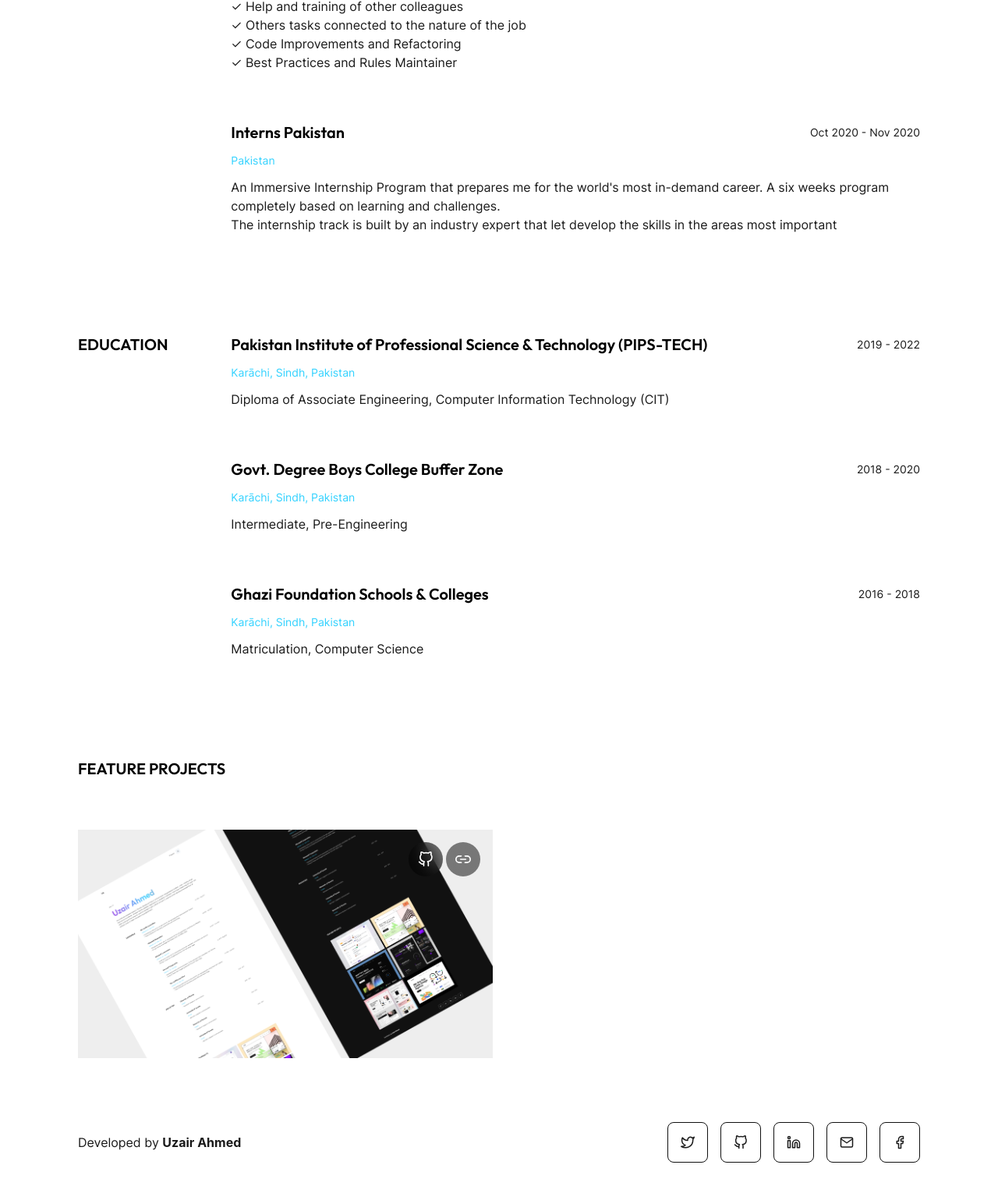
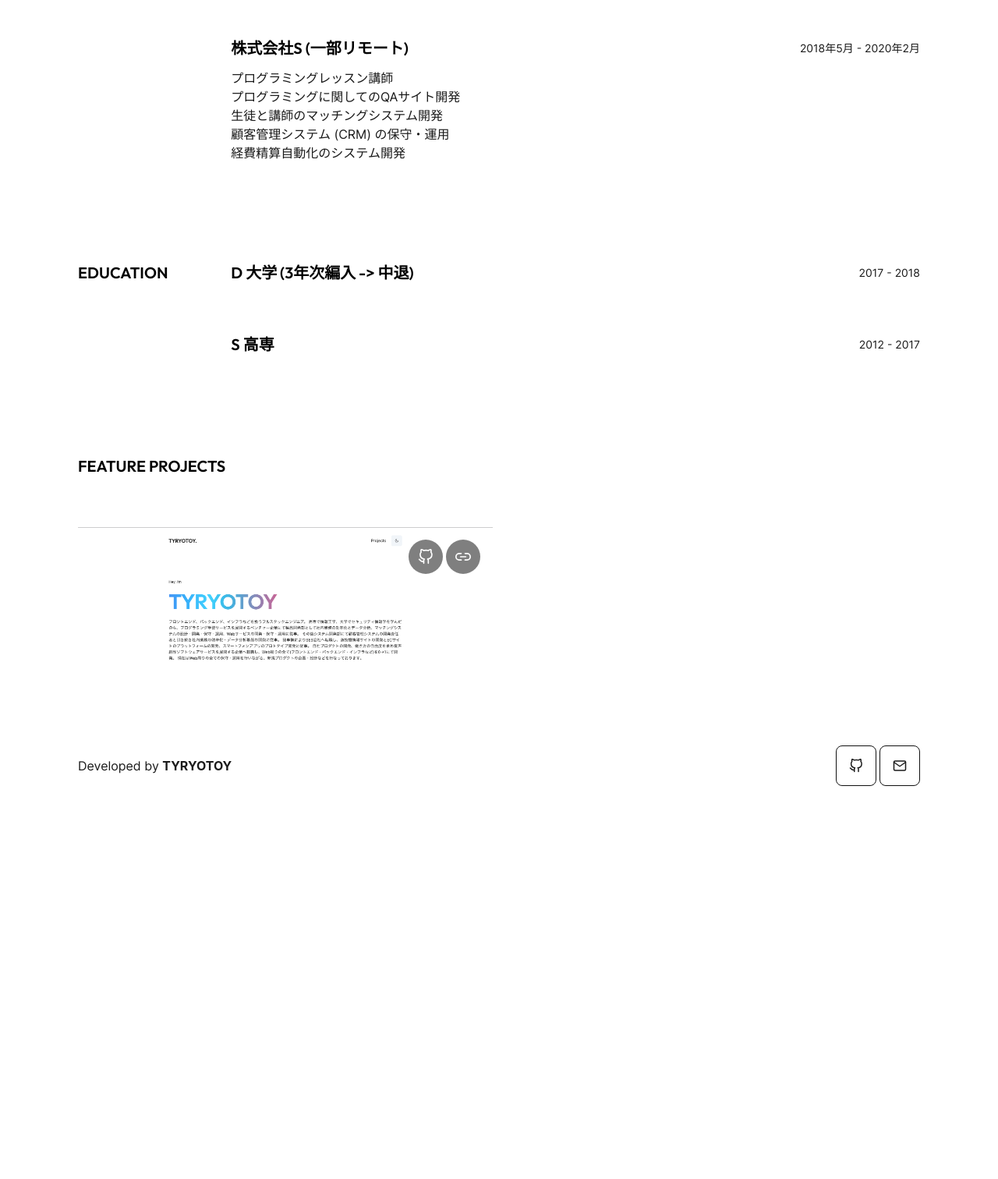
Before and after one commit to tyryotoy/portfolio, an Astro site: page / in a window 1280 px wide. Shown: the part 1028-2540 px from the top of the page at 78% size. After the commit the page ends 2070 px from the top, so only its background shows below. Built offline with nearby package versions, Linux system fonts and the light colour scheme; Astro itself is replaced by a stand-in of ours; a web font is replaced by a local one.

Commit message:
Replacement of personal information

```diff
--- a/src/components/general/Footer.astro
+++ b/src/components/general/Footer.astro
@@ -6,31 +6,9 @@ import { info } from "@data";
   class="container flex sm:flex-row flex-col justify-between items-center mb-8 sm:mb-4"
 >
   <p class="dark:text-light text-right my-8">
-    Developed by <strong>Uzair Ahmed</strong>
+    Developed by <strong>{info.name}</strong>
   </p>
-  <div class="grid grid-cols-5 gap-4">
-    <a
-      aria-label="Social Media"
-      href={info.socialMedia.twitter}
-      target="_blank"
-      class="footer-icons"
-    >
-      <svg
-        xmlns="http://www.w3.org/2000/svg"
-        width="18"
-        height="18"
-        viewBox="0 0 24 24"
-        fill="none"
-        stroke="currentColor"
-        stroke-width="2"
-        stroke-linecap="round"
-        stroke-linejoin="round"
-        class="feather feather-twitter"
-        ><path
-          d="M23 3a10.9 10.9 0 0 1-3.14 1.53 4.48 4.48 0 0 0-7.86 3v1A10.66 10.66 0 0 1 3 4s-4 9 5 13a11.64 11.64 0 0 1-7 2c9 5 20 0 20-11.5a4.5 4.5 0 0 0-.08-.83A7.72 7.72 0 0 0 23 3z"
-        ></path>
-      </svg>
-    </a>
+  <div class="grid grid-cols-2 gap-1">
     <a
       aria-label="Social Media"
       href={info.socialMedia.github}
@@ -55,32 +33,7 @@ import { info } from "@data";
     </a>
     <a
       aria-label="Social Media"
-      href={info.socialMedia.linkedin}
-      target="_blank"
-      class="footer-icons"
-    >
-      <svg
-        xmlns="http://www.w3.org/2000/svg"
-        width="18"
-        height="18"
-        viewBox="0 0 24 24"
-        fill="none"
-        stroke="currentColor"
-        stroke-width="2"
-        stroke-linecap="round"
-        stroke-linejoin="round"
-        class="feather feather-linkedin"
-        ><path
-          d="M16 8a6 6 0 0 1 6 6v7h-4v-7a2 2 0 0 0-2-2 2 2 0 0 0-2 2v7h-4v-7a6 6 0 0 1 6-6z"
-        ></path><rect x="2" y="9" width="4" height="12"></rect><circle
-          cx="4"
-          cy="4"
-          r="2"></circle>
-      </svg>
-    </a>
-    <a
-      aria-label="Social Media"
-      href={info.socialMedia.email}
+      href={`mailto:${info.socialMedia.email}`}
       target="_blank"
       class="footer-icons"
     >
@@ -100,27 +53,5 @@ import { info } from "@data";
         ></path><polyline points="22,6 12,13 2,6"></polyline>
       </svg>
     </a>
-    <a
-      aria-label="Social Media"
-      href={info.socialMedia.facebook}
-      target="_blank"
-      class="footer-icons"
-    >
-      <svg
-        xmlns="http://www.w3.org/2000/svg"
-        width="18"
-        height="18"
-        viewBox="0 0 24 24"
-        fill="none"
-        stroke="currentColor"
-        stroke-width="2"
-        stroke-linecap="round"
-        stroke-linejoin="round"
-        class="feather feather-facebook"
-        ><path
-          d="M18 2h-3a5 5 0 0 0-5 5v3H7v4h3v8h4v-8h3l1-4h-4V7a1 1 0 0 1 1-1h3z"
-        ></path>
-      </svg>
-    </a>
   </div>
 </footer>
--- a/src/components/general/Navbar.astro
+++ b/src/components/general/Navbar.astro
@@ -1,6 +1,5 @@
 ---
 import { info } from "@data";
-import { createLogo } from "@utils";
 ---
 
 <header
@@ -9,7 +8,7 @@ import { createLogo } from "@utils";
   <a
     class="text-2xl dark:text-light font-semibold dark:font-semibold font-outfit"
     href="/"
-    >{createLogo(info.name)}.
+    >{info.name}.
   </a>
   <nav>
     <ul class="flex items-center">
--- a/src/data/info.ts
+++ b/src/data/info.ts
@@ -2,93 +2,82 @@ export const info = {
   baseUrl: "https://astro-portfolio-uzair.vercel.app",
   name: "TYRYOTOY",
   jobDescription: "Web Developer",
-  about: `I'm a software engineer based in Karachi, Pakistan.
-    I enjoy creating things that live on the internet, whether that be websites, applications, or anything in between.
-    I have been working for 3 year, with a demonstrated history of working in the Computer Software industry. Skilled in Front-end Development.
-    I have 3 years of experience in HTML, CSS, SCSS, JavaScript, Bootstrap, tailwind CSS, StyledComponent, React JS and Next JS. Hence,
-    I have successfully completed several web projects from scratch.
-    Yet, I learn continuously and never stop exploring new technologies.
-    So, I have also gained knowledge of Node JS, Express JS, Mongo DB, Python,
-    firebase and React Native with time.
+  about: `フロントエンド、バックエンド、インフラなどを扱うフルスタックエンジニア。
+    高専で情報工学、大学でセキュリティ情報学を学んだのち、プログラミング学習サービスを展開するベンチャー企業にて製品開発部として社内業務の効率化とデータ分析、マッチングシステムの設計・開発・保守・運用、Webサービスの開発・保守・運用に従事。
+    その後システム開発部にて顧客管理システムの開発責任者と引き続き社内業務の効率化・データ分析基盤の開発に従事。
+    諸事情によりSES会社へ転職し、遊技機情報サイトの開発とECサイトのプラットフォームの開発、スマートフォンアプリのプロトタイプ開発に従事。
+    自社プロダクトの開発、働き方の自由度を求め音声創作ソフトウェアサービスを展開する企業へ転職し、Web周りの全て(フロントエンド・バックエンド・インフラなど)を0->1にて開発。
+    現在はWeb周りの全ての保守・運用を行いながら、新規プロダクトの企画・設計などを行なっております。
   `,
 
   experience: [
     {
-      name: "InterNative Labs, LLC",
-      location: "Karāchi, Sindh, Pakistan",
-      startDate: "Apr 2022",
-      endDate: "Present",
+      name: "株式会社T (フルリモート)",
+      location: "",
+      startDate: "2021年6月",
+      endDate: "現在",
       description: [
-        "- Developing screens and UI components for the web application using React and Tailwind.",
-        "- Fixing UI issues and integrating backend APIs with Redux Saga.",
+        "音声創作ソフトウェアサービスの開発",
       ],
     },
     {
-      name: "Coupon Approve (Remote)",
-      location: "Amsterdam, North Holland, Netherlands",
-      startDate: "Nov 2020",
-      endDate: "Apr 2022",
+      name: "株式会社C (一部リモート)",
+      location: "",
+      startDate: "2020年3月",
+      endDate: "2021年5月",
       description: [
-        "✓ Developing code in accordance with appropriate design and architectural rules",
-        "✓ Documenting, testing, deployment, maintenance, support of platforms, applications, databases and solutions",
-        "✓ Help and training of other colleagues",
-        "✓ Others tasks connected to the nature of the job",
-        "✓ Code Improvements and Refactoring ",
-        "✓ Best Practices and Rules Maintainer",
+        "自社コーポレートサイトの開発",
+        "遊技機情報サイトの開発",
+        "ライブストリーミングサイトの開発",
+        "ECサイトのプラットフォーム開発",
       ],
     },
     {
-      name: "Interns Pakistan",
-      location: "Pakistan",
-      startDate: "Oct 2020",
-      endDate: "Nov 2020",
+      name: "株式会社S (一部リモート)",
+      location: "",
+      startDate: "2018年5月",
+      endDate: "2020年2月",
       description: [
-        "An Immersive Internship Program that prepares me for the world's most in-demand career. A six weeks program completely based on learning and challenges.",
-        "The internship track is built by an industry expert that let develop the skills in the areas most important ",
+        "プログラミングレッスン講師",
+        "プログラミングに関してのQAサイト開発",
+        "生徒と講師のマッチングシステム開発",
+        "顧客管理システム (CRM) の保守・運用",
+        "経費精算自動化のシステム開発",
       ],
     },
   ],
 
   education: [
     {
-      name: "Pakistan Institute of Professional Science & Technology (PIPS-TECH)",
-      location: "Karāchi, Sindh, Pakistan",
-      startDate: "2019",
-      endDate: "2022",
-      description: [
-        "Diploma of Associate Engineering,  Computer Information Technology (CIT)",
-      ],
+      name: "D 大学 (3年次編入 -> 中退)",
+      location: "",
+      startDate: "2017",
+      endDate: "2018",
+      description: [""],
     },
     {
-      name: "Govt. Degree Boys College Buffer Zone",
-      location: "Karāchi, Sindh, Pakistan",
-      startDate: "2018",
-      endDate: "2020",
-      description: ["Intermediate, Pre-Engineering"],
-    },
-    {
-      name: "Ghazi Foundation Schools & Colleges",
-      location: "Karāchi, Sindh, Pakistan",
-      startDate: "2016",
-      endDate: "2018",
-      description: ["Matriculation,  Computer Science"],
+      name: "S 高専",
+      location: "",
+      startDate: "2012",
+      endDate: "2017",
+      description: [""],
     },
   ],
 
   socialMedia: {
-    facebook: "https://www.facebook.com/profile.php?id=100022899849583",
-    twitter: "https://twitter.com/Uzzii_21",
-    github: "https://github.com/uzzii-21",
-    email: "uzairahmed@74372gmail.com",
-    linkedin: "https://www.linkedin.com/in/uzzii21/",
+    // facebook: "",
+    // twitter: "",
+    github: "https://github.com/tyryotoy",
+    email: "tyryotoy@gmail.com",
+    // linkedin: "",
   },
 
   projects: [
     {
-      title: "Astro Portfolio",
+      title: "Portfolio",
       isFeatured: true,
-      thumbnail: "/assets/images/astro-portfolio.png",
-      githubUrl: "https://github.com/uzzii-21/astro-portfolio",
+      thumbnail: "/assets/images/portfolio.png",
+      githubUrl: "https://github.com/tyryotoy/portfolio",
       liveUrl: "https://astro-portfolio-uzair.vercel.app/",
     },
   ],
--- a/src/utils/index.ts
+++ /dev/null
@@ -1,8 +0,0 @@
-const createLogo = (name) =>
-  name
-    .split(" ")
-    .map((word) => word[0])
-    .join("")
-    .toUpperCase();
-
-export { createLogo };
```
Also changed, not shown: public/assets/images/astro-portfolio.png (deleted), public/assets/images/portfolio.png (added), public/assets/images/profile.png.
